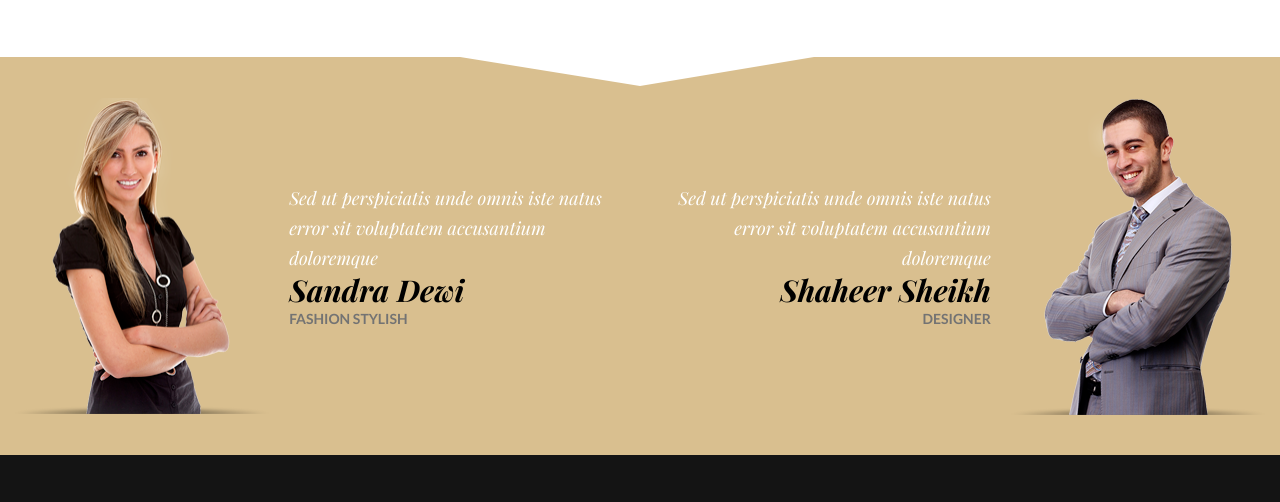
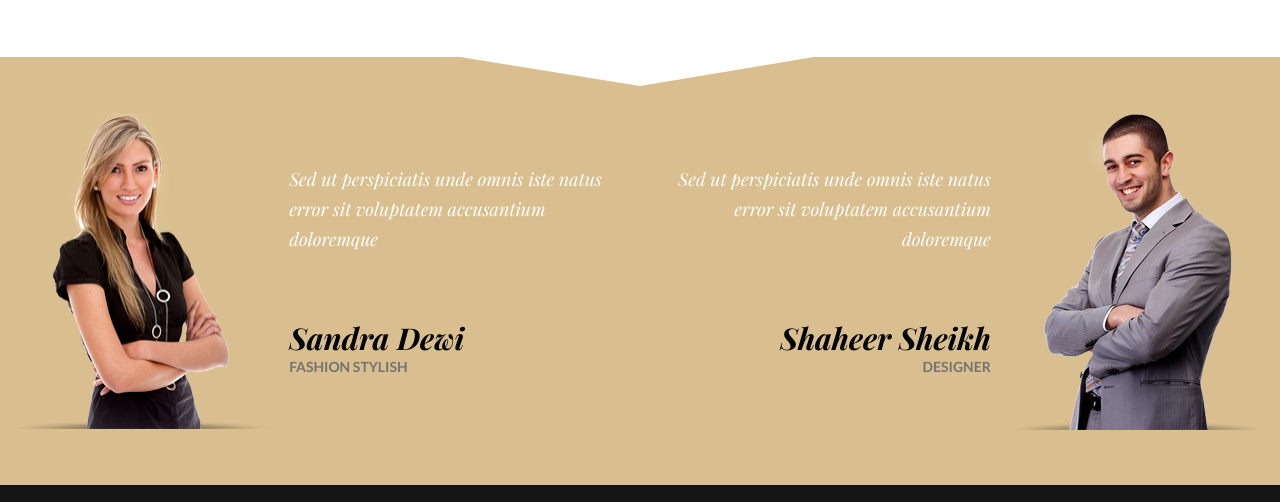
Before and after one commit to DinaPeikr/ShopiaPractice, a website built with webpack: page src/index.html in a window 1280 px wide. Shown: the part 3332-3834 px from the top of the page. Built offline with nearby package versions, Linux system fonts and the light colour scheme; files whose address does not match are found by name.

Commit message:
Поправила стили отзывов, в WP добавить чтобы красиво

```diff
--- a/src/precss/testimonial.less
+++ b/src/precss/testimonial.less
@@ -22,9 +22,9 @@
     }
   }
   &__items {
-
     .row-flex();
-    justify-content: center;
+    justify-content: flex-start;
+    .md-block({justify-content: center;});
   }
 
   &__item {
@@ -36,12 +36,18 @@
     flex-wrap: wrap;
     justify-content: center;
     align-items: center;
-    .md-block({ margin-top: 15px; margin-bottom: 15px; border-bottom: 1px solid darken(@color_primery, 5%); });
-    .xs-block({ text-align: center; padding-bottom: 10px; });
+    margin-top: 15px;
+    margin-bottom: 15px;
+    .md-block({
+      border-bottom: 1px solid darken(@color_primery, 5%);
+    });
+    .xs-block({
+      text-align: center;
+      padding-bottom: 10px; });
     &_left {
 
     }
-    &_right {
+    &:nth-child(2n) {
       .testimonial__content {
         order: -1;
         text-align: right;
@@ -65,6 +71,7 @@
     flex-direction: column;
     padding: 20px;
     justify-content: space-around;
+    height: 100%;
     .xs-block({
       .size_custom(10);
     });
@@ -91,6 +98,7 @@
       font-family: @font_Lato;
       font-weight: bold;
       font-size: 0.875rem;
+      text-transform: uppercase;
     }
 
   }
--- a/src/templates/testimonial.html
+++ b/src/templates/testimonial.html
@@ -13,7 +13,7 @@
         <div class="wrapper">
 
             <div class="testimonial__items">
-                <div class="testimonial__item testimonial__item_left">
+                <div class="testimonial__item">
                     <div class="testimonial__img">
                         <img src="images/person1.png" alt="">
                     </div>
@@ -28,7 +28,7 @@
                         </address>
                     </div>
                 </div>
-                <div class="testimonial__item testimonial__item_right">
+                <div class="testimonial__item">
                     <div class="testimonial__img">
                         <img src="images/person2.png" alt="">
                     </div>
```
Also changed, not shown: build/css/styles.css, build/index.html, src/css/styles.css.
